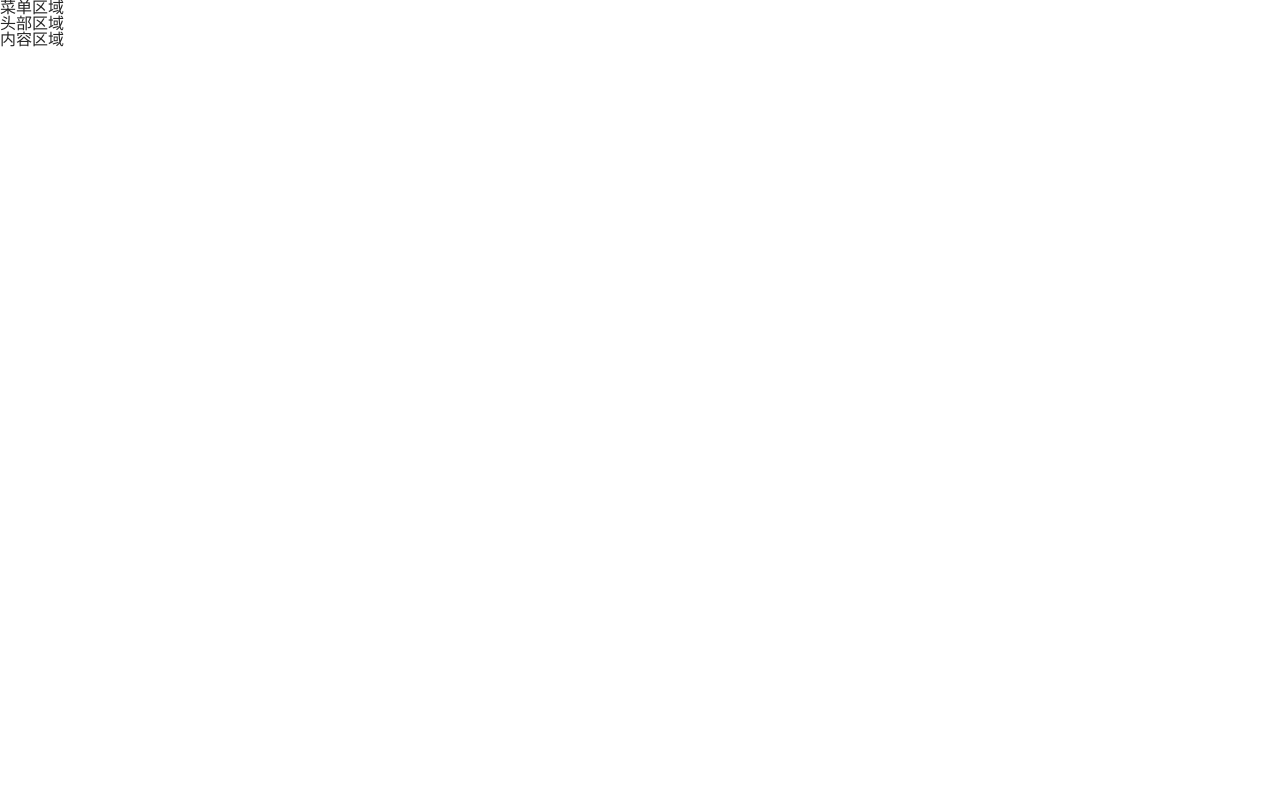
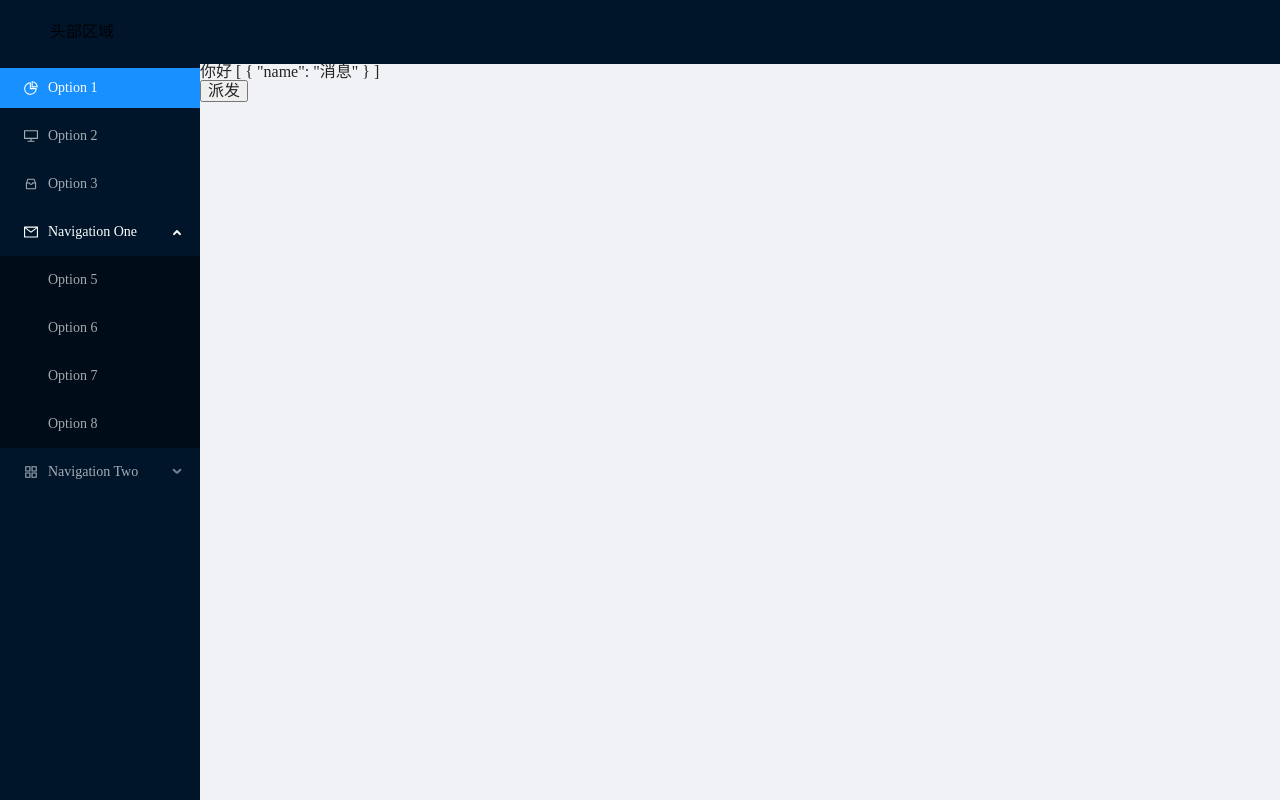
Before and after one commit to zhangzeyu007/vue3-study, a Vue app: page /home in a window 1280 px wide. Built offline with nearby package versions, Linux system fonts and the light colour scheme.

Commit message:
feat: 组件传参

```diff
--- a/src/layout/Content/index.vue
+++ b/src/layout/Content/index.vue
@@ -3,23 +3,50 @@
  * @Author: 张泽雨
  * @Date: 2022-04-28 11:16:26
  * @LastEditors: 张泽雨
- * @LastEditTime: 2022-04-28 11:21:26
+ * @LastEditTime: 2022-04-28 14:47:36
  * @FilePath: \vue3-study\src\layout\Content\index.vue
 -->
 
 
 <template>
  <div>
-	 内容区域
+	 {{title}}
+	 {{data}}
+ </div>
+ <div>
+	 <button @click="clickTap">派发</button>
  </div>
 
 </template>
 
 
 <script setup lang="ts">
+import  { reactive } from 'vue'
+
+type Props = {
+	title?: string,
+	data?: Array<any>
+}
+const list = reactive<number[]>([6,6,6,6])
+
+// 设置props 的 默认值
+withDefaults(defineProps<Props>(),{
+	title:"你好",
+	data:() =>[1,2,3,4]
+})
+
+defineExpose({
+list
+})
 
 
 
+const emit = defineEmits(['on-click'])
+const clickTap = () => {
+	console.log('派发')
+	// 子组件派发给父组件
+	emit('on-click' , list)
+}
 
 </script>
 
--- a/src/layout/Menu/index.vue
+++ b/src/layout/Menu/index.vue
@@ -3,27 +3,104 @@
  * @Author: 张泽雨
  * @Date: 2022-04-28 11:16:08
  * @LastEditors: 张泽雨
- * @LastEditTime: 2022-04-28 11:22:05
+ * @LastEditTime: 2022-04-28 12:12:11
  * @FilePath: \vue3-study\src\layout\Menu\index.vue
 -->
 
 <template>
-  <div>
-    菜单区域
-  </div>
-
+    <a-menu
+        v-model:openKeys="openKeys"
+        v-model:selectedKeys="selectedKeys"
+        mode="inline"
+        theme="dark"
+        :inline-collapsed="collapsed"
+    >
+        <a-menu-item key="1">
+            <template #icon>
+                <PieChartOutlined />
+            </template>
+            <span>Option 1</span>
+        </a-menu-item>
+        <a-menu-item key="2">
+            <template #icon>
+                <DesktopOutlined />
+            </template>
+            <span>Option 2</span>
+        </a-menu-item>
+        <a-menu-item key="3">
+            <template #icon>
+                <InboxOutlined />
+            </template>
+            <span>Option 3</span>
+        </a-menu-item>
+        <a-sub-menu key="sub1">
+            <template #icon>
+                <MailOutlined />
+            </template>
+            <template #title>Navigation One</template>
+            <a-menu-item key="5">Option 5</a-menu-item>
+            <a-menu-item key="6">Option 6</a-menu-item>
+            <a-menu-item key="7">Option 7</a-menu-item>
+            <a-menu-item key="8">Option 8</a-menu-item>
+        </a-sub-menu>
+        <a-sub-menu key="sub2">
+            <template #icon>
+                <AppstoreOutlined />
+            </template>
+            <template #title>Navigation Two</template>
+            <a-menu-item key="9">Option 9</a-menu-item>
+            <a-menu-item key="10">Option 10</a-menu-item>
+            <a-sub-menu key="sub3" title="Submenu">
+                <a-menu-item key="11">Option 11</a-menu-item>
+                <a-menu-item key="12">Option 12</a-menu-item>
+            </a-sub-menu>
+        </a-sub-menu>
+    </a-menu>
 </template>
 
+<script lang="ts">
+import { defineComponent, reactive, toRefs, watch } from 'vue';
+import {
+    PieChartOutlined,
+    MailOutlined,
+    DesktopOutlined,
+    InboxOutlined,
+    AppstoreOutlined,
+} from '@ant-design/icons-vue';
 
-<script setup lang="ts">
+export default defineComponent({
+    components: {
+        PieChartOutlined,
+        MailOutlined,
+        DesktopOutlined,
+        InboxOutlined,
+        AppstoreOutlined,
+    },
+    setup() {
+        const state = reactive({
+            collapsed: false,
+            selectedKeys: ['1'],
+            openKeys: ['sub1'],
+            preOpenKeys: ['sub1'],
+        });
 
+        watch(
+            () => state.openKeys,
+            (_val, oldVal) => {
+                state.preOpenKeys = oldVal;
+            }
+        );
+        const toggleCollapsed = () => {
+            state.collapsed = !state.collapsed;
+            state.openKeys = state.collapsed ? [] : state.preOpenKeys;
+        };
 
-
-
+        return {
+            ...toRefs(state),
+            toggleCollapsed,
+        };
+    },
+});
 </script>
 
-
-<style lang="less" scoped>
-
-
-</style>
+<style lang="less" scoped></style>
--- a/src/layout/index.vue
+++ b/src/layout/index.vue
@@ -3,34 +3,49 @@
  * @Author: 张泽雨
  * @Date: 2022-04-28 11:16:36
  * @LastEditors: 张泽雨
- * @LastEditTime: 2022-04-28 11:26:20
+ * @LastEditTime: 2022-04-28 14:46:47
  * @FilePath: \vue3-study\src\layout\index.vue
 -->
 
 <template>
-  <div class="main">
-	  <div class="main-left">
-		  <Menu></Menu>
-	  </div>
-	  <div class="main-right">
-		  <Header></Header>
-		  <Content></Content>
-	  </div>
-  </div>
+    <a-layout class="layout">
+        <a-layout-header>
+            <Header></Header>
+        </a-layout-header>
+        <a-layout>
+            <a-layout-sider>
+                <Menu></Menu>
+            </a-layout-sider>
+            <a-layout-content>
+                <Content ref ='contents'
+                :data="list"
+                @on-click="getList"
+                ></Content>
+            </a-layout-content>
+        </a-layout>
+    </a-layout>
 </template>
 
 
 <script setup lang="ts">
+import { reactive , ref , toRaw} from 'vue'
+import Menu from './Menu/index.vue';
+import Header from './Header/index.vue';
+import Content from './Content/index.vue';
 
-import Menu from './Menu/index.vue'
-import Header from './Header/index.vue'
-import Content from './Content/index.vue'
+const  contents = ref(null)
+const list = reactive([{
+    name:'消息'
+}])
 
-
+const getList =(list:number[]) =>{
+    console.log('子组件派发过来的',list)
+    console.log('子组件实例', toRaw(contents.value))
+}
 </script>
 
-
 <style lang="less" scoped>
-
-
+.layout {
+  min-height: 100%;
+}
 </style>
--- a/src/view/about/reactive.vue
+++ b/src/view/about/reactive.vue
@@ -3,12 +3,13 @@
  * @Author: 张泽雨
  * @Date: 2022-04-26 19:26:50
  * @LastEditors: 张泽雨
- * @LastEditTime: 2022-04-27 15:04:08
+ * @LastEditTime: 2022-04-28 14:28:22
  * @FilePath: \vue3-study\src\view\about\reactive.vue
 -->
 /**
  * vue3 数据响应式学习
  */
+
 <template>
 <div>{{message}}</div>
 <div @click="changMeg" v-bind:style="style">点击</div>
--- a/src/view/home/index.vue
+++ b/src/view/home/index.vue
@@ -3,14 +3,12 @@
  * @Author: 张泽雨
  * @Date: 2022-04-14 13:54:02
  * @LastEditors: 张泽雨
- * @LastEditTime: 2022-04-28 11:38:49
+ * @LastEditTime: 2022-04-28 12:20:52
  * @FilePath: \vue3-study\src\view\home\index.vue
 -->
 
 <template>
-    <div class="home-container">
-        <Layout></Layout>
-    </div>
+    <Layout></Layout>
 </template>
 
 <script lang="ts">
@@ -43,6 +41,4 @@ const Home = defineComponent({
 export default Home;
 </script>
 
-<style lang="scss">
-
-</style>
+<style lang="scss"></style>
```
